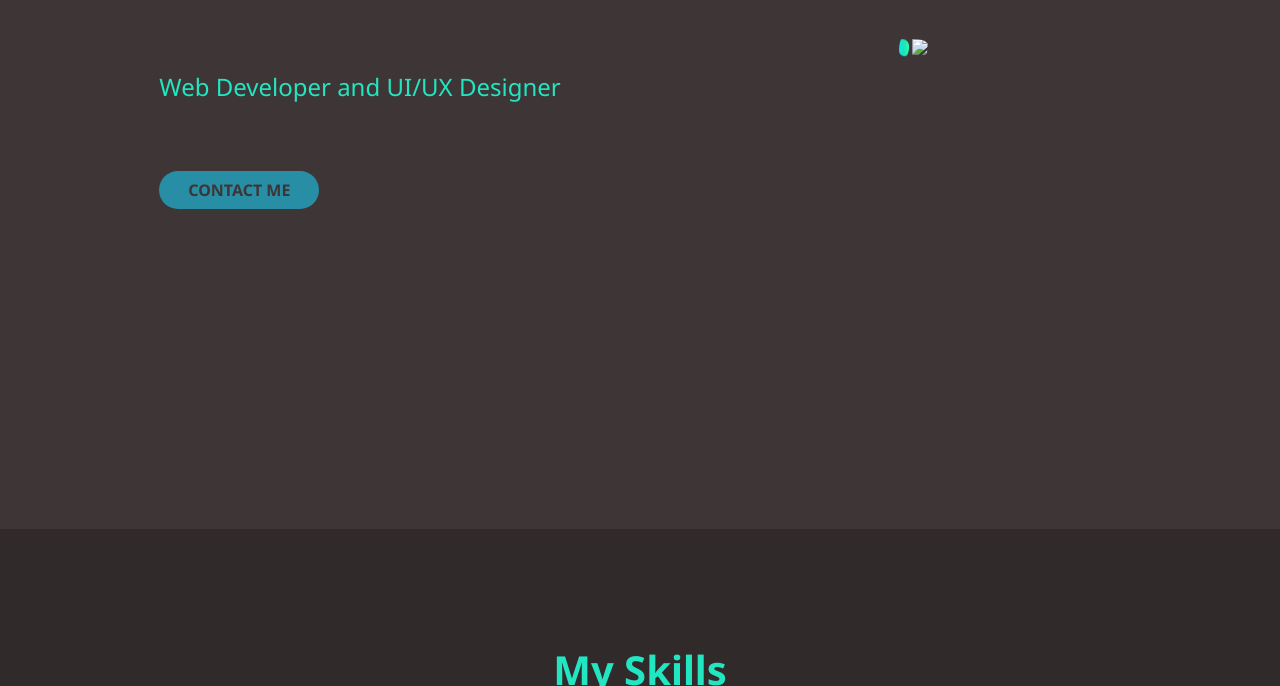
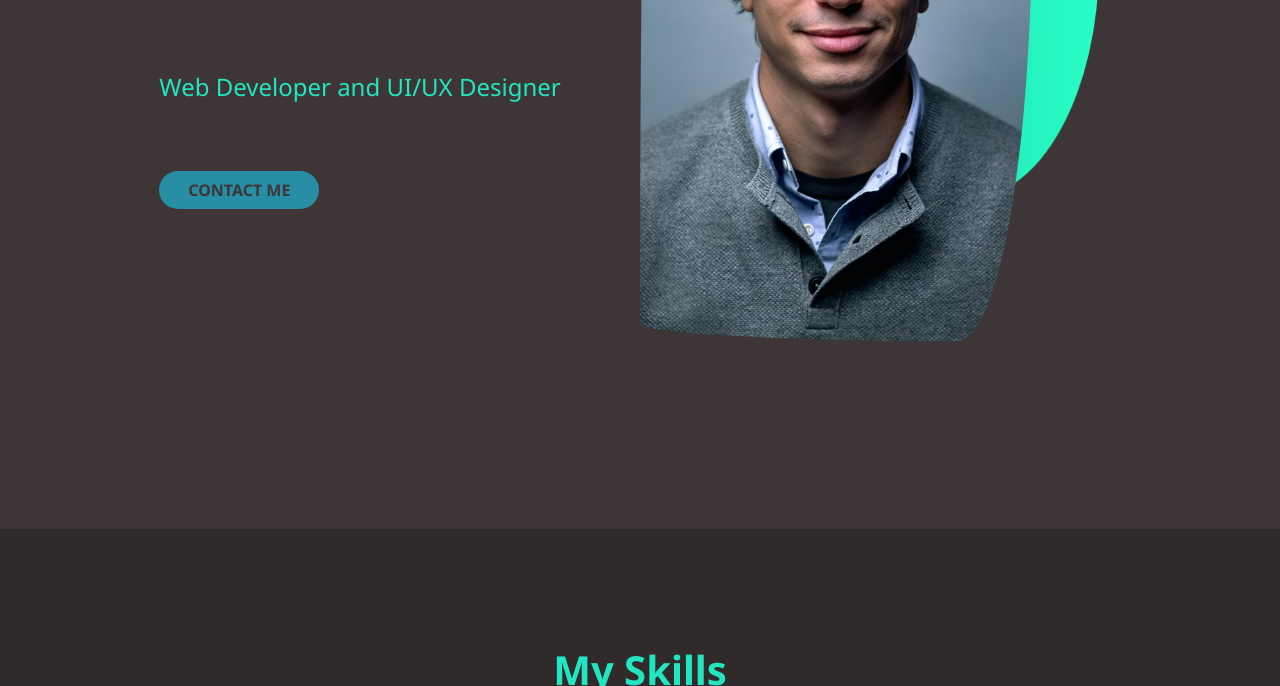
Before and after one commit to aleksandar-ristic-zz/fCC-portfolio, a plain HTML site: page index.html in a window 1280 px wide. Shown: the part 414-1100 px from the top of the page. Drawn offline with nearby package versions, Linux system fonts and the light colour scheme; files that its build step writes are made by us from their sources; the site is published under a folder, as on GitHub Pages, so addresses that start at the root find nothing.

Commit message:
Changed portrait image bug

```diff
--- a/index.html
+++ b/index.html
@@ -48,7 +48,7 @@
             <a href="contact.html" class="btn btn-primary">Contact me</a>
             </div>
             <div class="img-wrapper">
-                <img src="/assets/portrait.jpg" class="portrait"></img>
+                <img src="assets/portrait.jpg" class="portrait"></img>
                 <div class="portrait-bg"></div>
             </div>
         </section>
```
